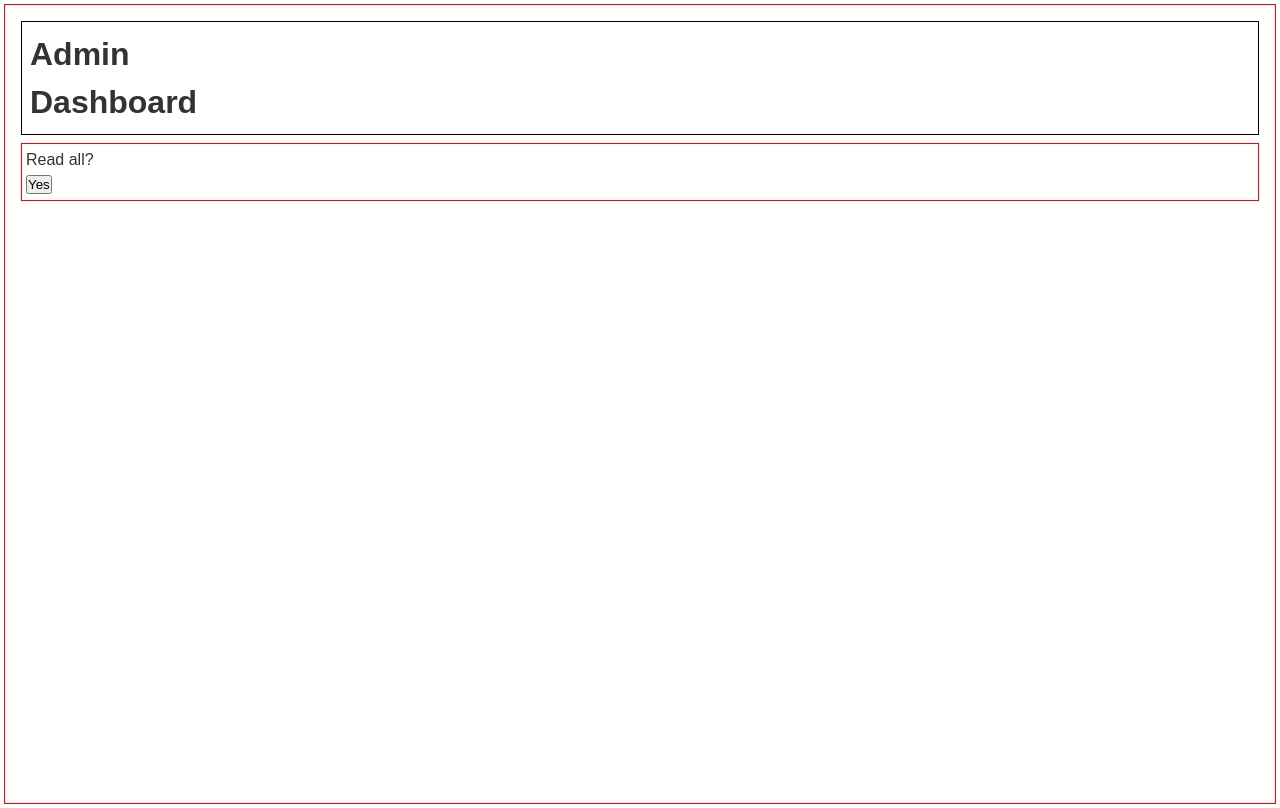
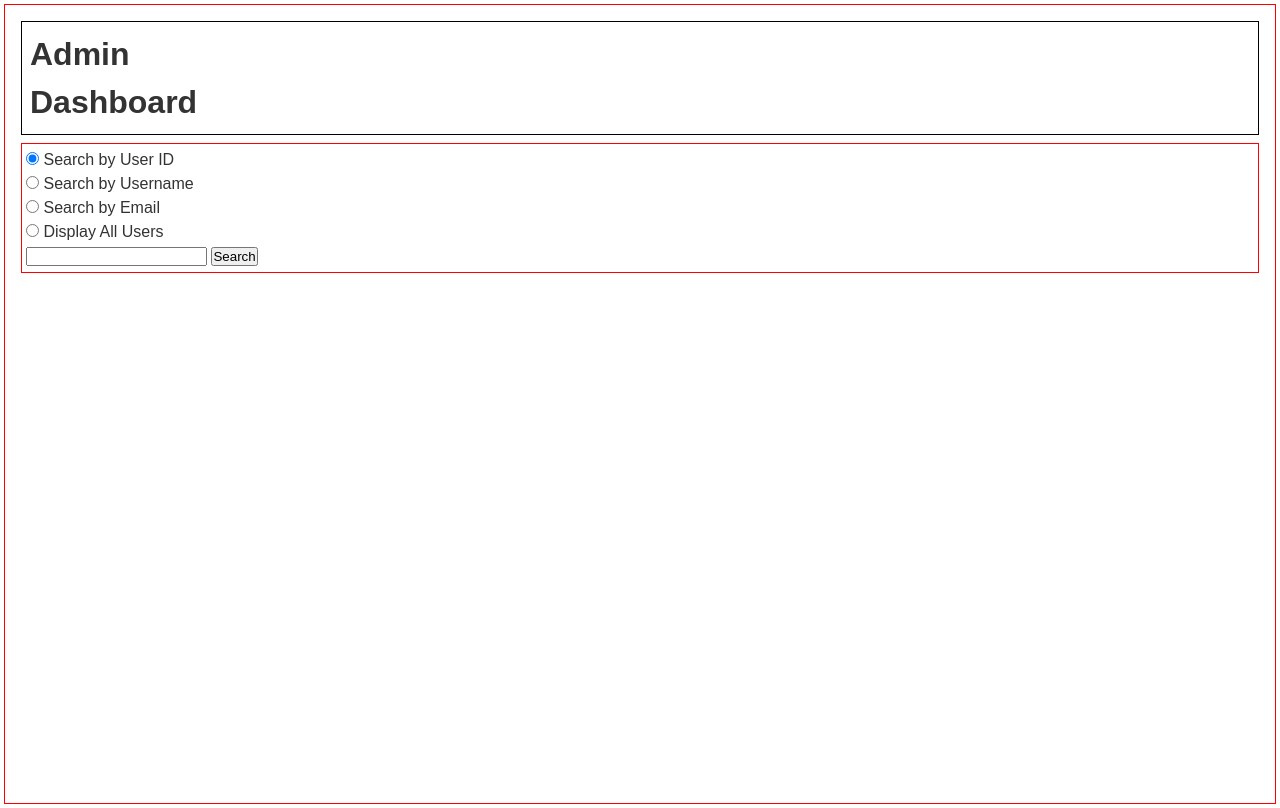
Before and after one commit to cskevhho/york-lions, a Flask app: page /api/user/read in a window 1280 px wide. Run offline with Flask 3, Linux system fonts and the light colour scheme.

Commit message:
Extended read_user functionality
Modified the read_user method to allow for searching by specific attributes as well as displaying all users

```diff
--- a/yorklions/templates/user/read.html
+++ b/yorklions/templates/user/read.html
@@ -1,8 +1,27 @@
 {% extends "admin_layout.html" %}
 
 {% block content %}
-<p>Read all?</p>
-<form action="{{ url_for('user.read') }} method="post">
-    <input type="submit" value="Yes">
+<script type="text/javascript">
+    function enableDisableSearchField() {
+        if (document.getElementById("display_all").checked) {
+            document.getElementById("search_field").style.display = "none"
+        } else {
+            document.getElementById("search_field").style.display = "inline-block"
+        }
+    }
+</script>
+
+<form action="{{ url_for('user.read') }}" method="post">
+    <input type="radio" onclick="javascript:enableDisableSearchField();" name="search_type" id="user_id" value="user_id" checked="checked">
+    <label for="user_id">Search by User ID</label><br/>
+    <input type="radio" onclick="javascript:enableDisableSearchField();" name="search_type" id="username" value="username">
+    <label for="username">Search by Username</label><br />
+    <input type="radio" onclick="javascript:enableDisableSearchField();" name="search_type" id="email" value="email">
+    <label for="email">Search by Email</label><br />
+    <input type="radio" onclick="javascript:enableDisableSearchField();" name="search_type" id="display_all" value="display_all">
+    <label for="display_all">Display All Users</label><br />
+
+    <input type="text" value="" id="search_field" name="search_field">
+    <input type="submit" value="Search">
 </form>
 {% endblock %}
```
Also changed, not shown: yorklions/routes/user/read.py (+13 -1 lines), instance/db.sqlite3, 1 other file.
